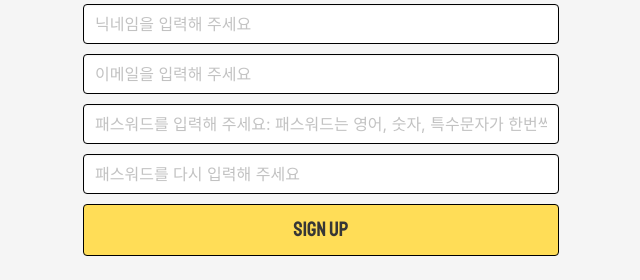
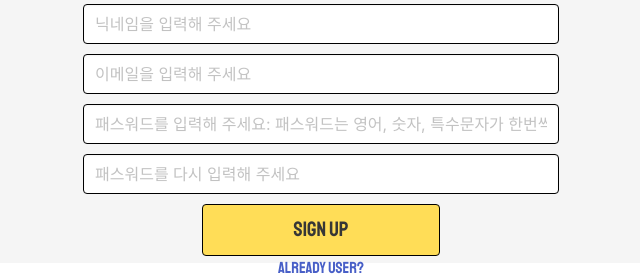
Before and after one commit to d0ngwooK1m/To-Scribble, a Flask app: page /usersignup/ in a window 1280 px wide. Shown: the part 537-817 px from the top of the page, without its empty margins (319-959 px from the left). Before the commit the page ends 793 px from the top, so only its background shows below. Run offline with Flask 2, Linux system fonts and the light colour scheme; some libraries are stand-ins or nearby versions; some web fonts are replaced.

Commit message:
권한 수정 및 디자인 추가

```diff
--- a/static/css/signup.css
+++ b/static/css/signup.css
@@ -66,7 +66,11 @@ body
   background-color:whitesmoke;
     height : 100vh;
 }
-
+.signup_btn {
+    width: 50%;
+    margin: auto;
+    font-family: 'Staatliches', cursive;
+}
 #btn {
     background-color: #ffdd57;
     font-family: 'Staatliches', cursive;
--- a/static/js/signup.js
+++ b/static/js/signup.js
@@ -5,6 +5,9 @@ function isEmail(asValue) {
 
 function makeInfo() {
     let nick = $('#nick-id').val()
+	if (nick ==='guest'){
+		alert('guest는 닉네임으로 사용할 수 없습니다ㅠ');
+	}
 	// let regExpNickname = /^[a-zA-Z0-9-_ㄱ-ㅎ|ㅏ-ㅣ|가-힣]{3,16}$/
 	// if (nick.match(regExpNickname) == null) {
 	// 	return alert('닉네임은 영어, 한글, -, _ 를 사용가능하며, 3~16자 사이로 작성해야 합니다!')
--- a/templates/mainpage.html
+++ b/templates/mainpage.html
@@ -78,8 +78,8 @@
                             </select>
                         </div>
                     </div>
-                    <input class="input is-small diary-comment" type="text" placeholder="30자로 내 기분을 표현해보세요"
-                           maxlength="30">
+                    <input class="input is-small diary-comment" type="text" placeholder="짧은 글로 내 기분을 표현하세요!"
+                           maxlength="20">
                     <div class="radio-color-wrap">
                         <input type="range" min="1" max="100" value="50" class="slider" id="myRange">
                         <button style="background-color: red" class="red-button color-button" data-color="red"></button>
--- a/templates/signup.html
+++ b/templates/signup.html
@@ -30,7 +30,10 @@
         <input class="input" id="email-id" type="email" placeholder="이메일을 입력해 주세요">
         <input class="input" id="pw-id" type="password" placeholder="패스워드를 입력해 주세요: 패스워드는 영어, 숫자, 특수문자가 한번씩 들어가야하며, 6자 이상 18자 이하여야 합니다.">
         <input class="input" id="pw-check-id" type="password" placeholder="패스워드를 다시 입력해 주세요">
-        <button onclick="makeInfo()" id="btn" class="button is-medium is-fullwidth">Sign up</button>
+        <div class="signup_btn">
+            <button onclick="makeInfo()" id="btn" class="button is-medium is-fullwidth">Sign up</button>
+            <h2 style="text-align: center;"><a href="/userlogin/">Already user?</a></h2>
+        </div>
     </div>
 </div>
 {% endblock %}
```
Also changed, not shown: static/js/mainpage.js (+9 -1 lines).
